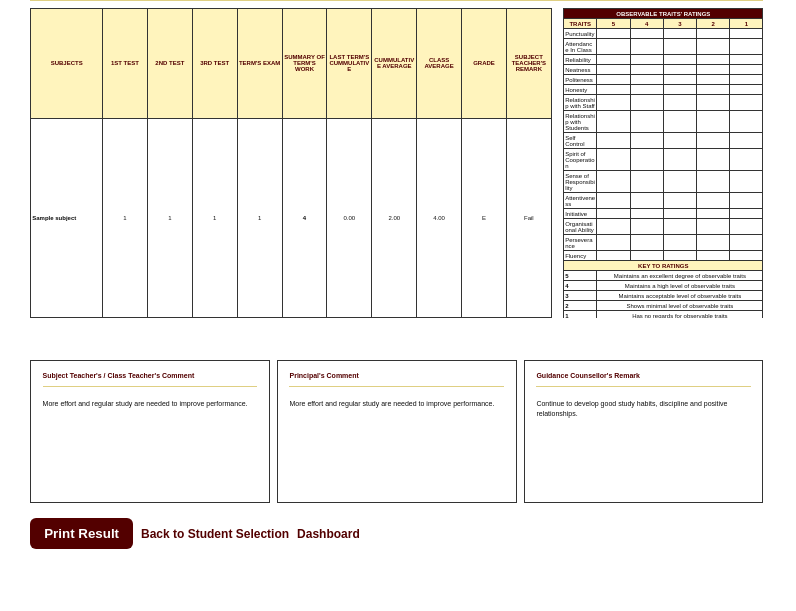
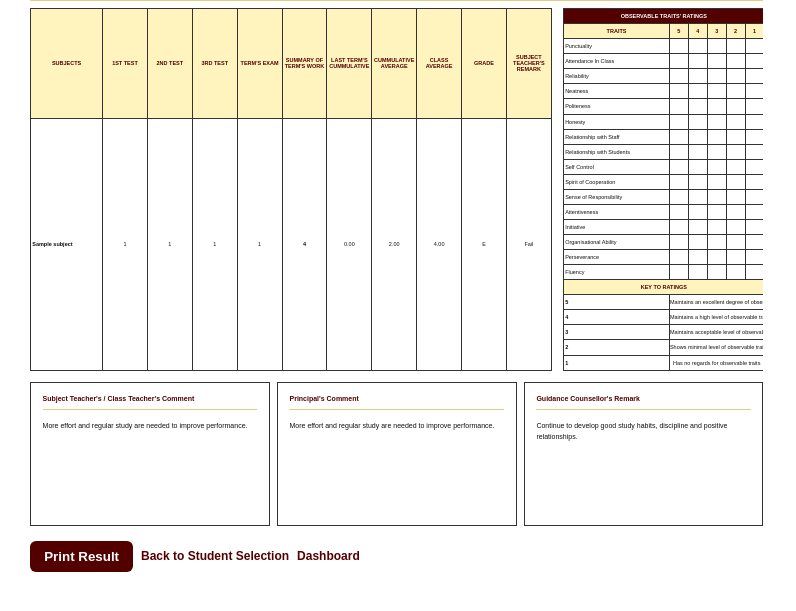
Before and after one commit to timo1456/NIA, a Flask app: page /result/1 in a window 1280 px wide. Shown: the part 264-875 px from the top of the page, without its empty margins (0-796 px from the left). Run offline with Flask 3, Linux system fonts and the light colour scheme; the visitor is signed in with stand-in values (Sample User, id 1); tables that the repository leaves empty hold one stand-in row (values such as "Sample post").

Commit message:
Fix result layout and add custom Student IDs

```diff
--- a/static/result_display.css
+++ b/static/result_display.css
@@ -115,7 +115,7 @@ body {
 
 .tables-container {
     width: 194mm;
-    height: 90mm;
+    height: 96mm;
     display: flex;
     flex-direction: row;
     align-items: stretch;
@@ -124,24 +124,24 @@ body {
 
 .result-table-container {
     width: 138mm;
-    height: 82mm;
+    height: 96mm;
     overflow: hidden;
 }
 
 .trait-table-container {
     width: 53mm;
-    height: 82mm;
+    height: 96mm;
     overflow: hidden;
 }
 
 .result-table,
 .trait-table {
     width: 100%;
-    height: 82mm;
+    height: 96mm;
     border-collapse: collapse;
     table-layout: fixed;
     margin: 0;
-    font-size: 6px;
+    font-size: 5.5px;
 }
 
 .result-table th,
@@ -149,7 +149,7 @@ body {
 .trait-table th,
 .trait-table td {
     border: 1px solid var(--line);
-    padding: 1.5px 1px;
+    padding: 0.7px 1px;
     text-align: center;
     vertical-align: middle;
     overflow: hidden;
@@ -188,12 +188,29 @@ body {
     color: var(--white);
 }
 
+.trait-table .trait-name-column {
+    width: 28mm;
+}
+
+.trait-table .trait-rating-column {
+    width: 5mm;
+}
+
 .trait-table td:first-child {
     text-align: left;
+    white-space: nowrap;
+}
+
+.trait-table td:not(:first-child),
+.trait-table th:not(:first-child) {
+    width: 5mm;
+    padding-left: 0;
+    padding-right: 0;
+    white-space: nowrap;
 }
 
 .trait-table tr:nth-child(2) th:first-child {
-    width: 21mm;
+    width: 28mm;
 }
 
 .result-summary-grid {
```
